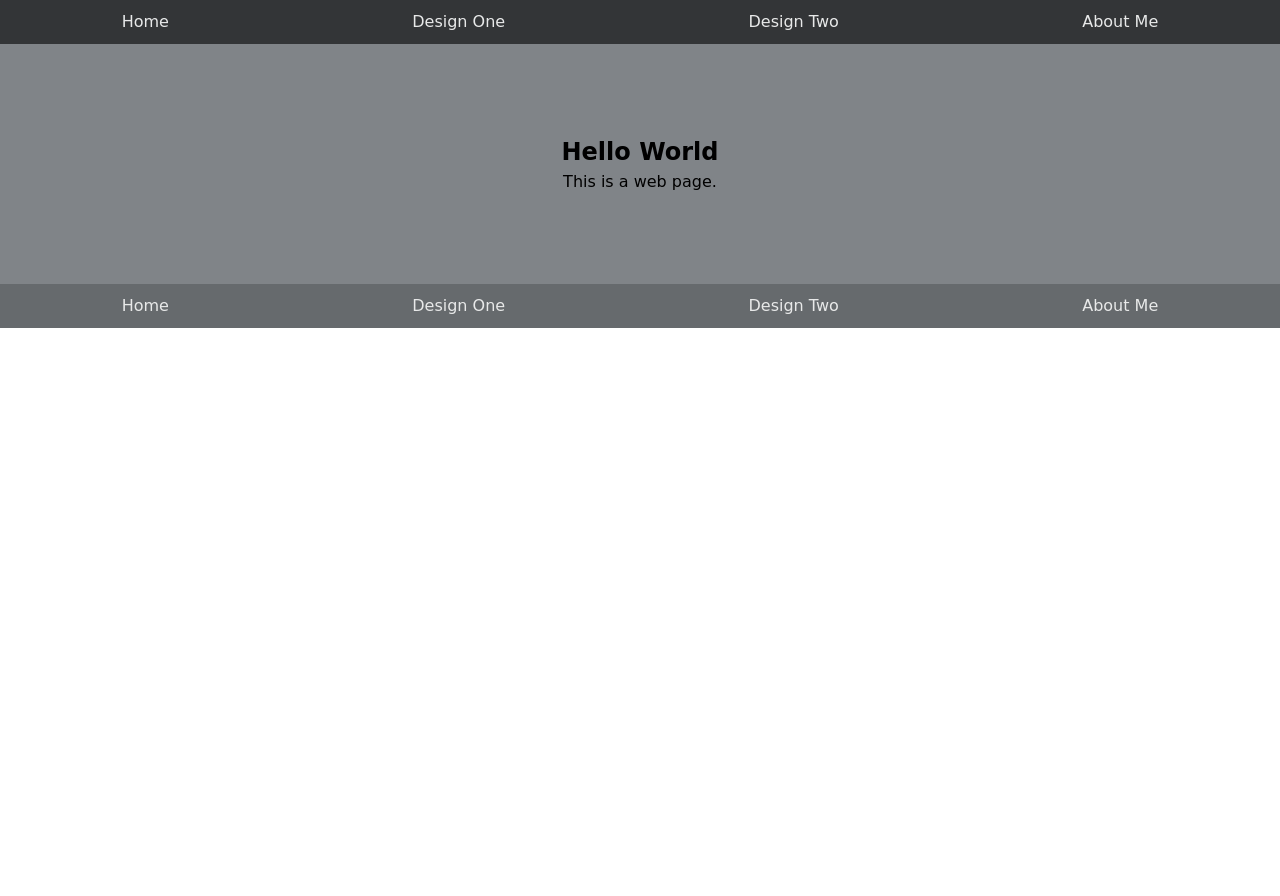
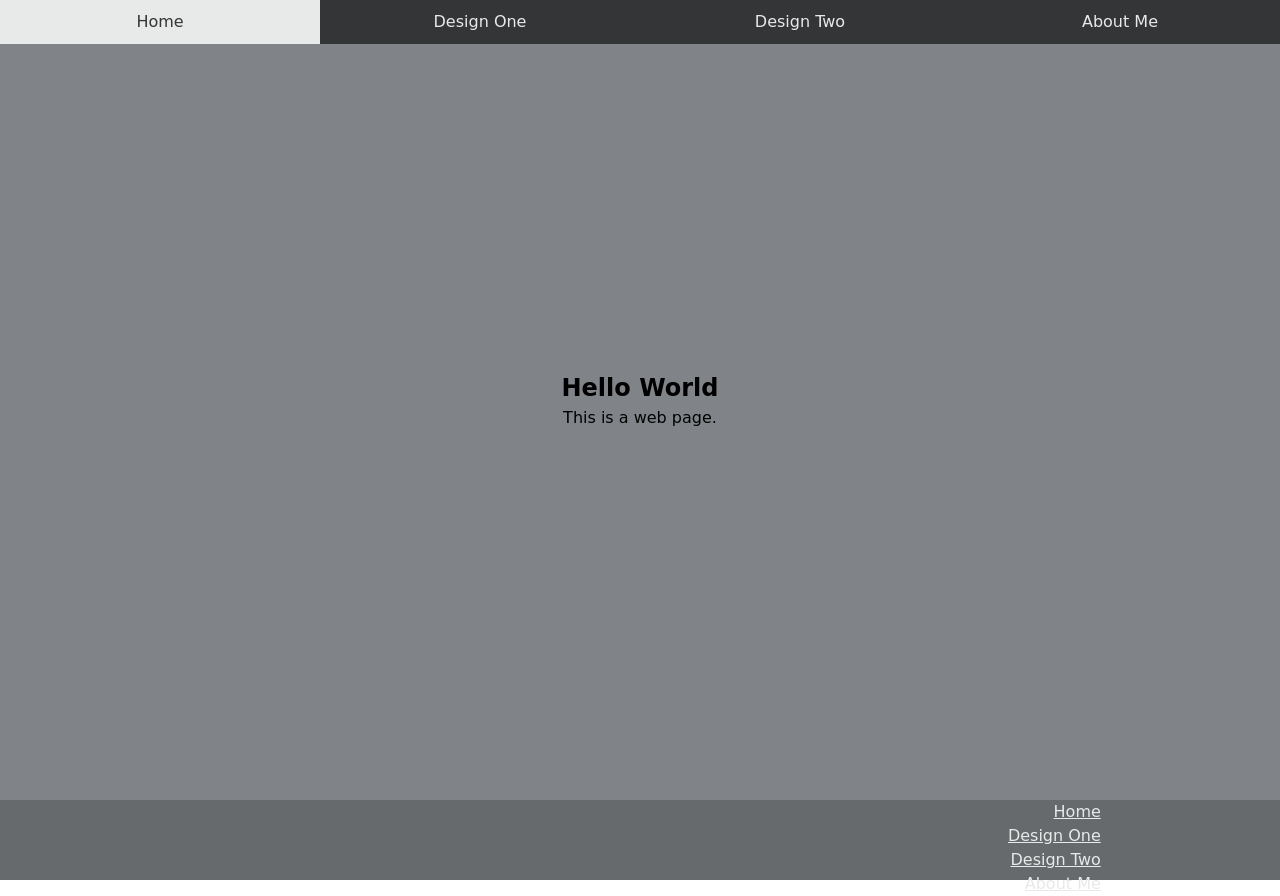
Before and after one commit to marcelalbl/artist-landingpage, a plain HTML site: page index.html in a window 1280 px wide. Before the commit the page ends 800 px from the top, so only its background shows below. Drawn offline with Linux system fonts and the light colour scheme; a web font is replaced by a local one.

Commit message:
Enhanced style for header and footer.

```diff
--- a/style.css
+++ b/style.css
@@ -99,7 +99,7 @@ body {
   ========================================
 */
 section {
-    height: 30vh;
+    min-height: 100vh;
     display: flex;
     flex-direction: column;
     justify-content: center;
@@ -107,19 +107,20 @@ section {
     background-color: var(--primary-color-white4, #666A6D);
 }
 
-header {
-    background-color: var(--primary-color-black2, black);
-}
-footer {
-    background-color: var(--primary-color-black4, black)
-}
-
 /*
   ========================================
   Navigation
   ========================================
 */
-ul {
+header {
+    background-color: var(--primary-color-black2, black);
+    position: fixed;
+    top: 0;
+	left: 0;
+	right: 0;
+}
+
+header ul {
     list-style: none;
     display: flex;
     justify-content: space-evenly;
@@ -127,21 +128,43 @@ ul {
     padding-left: 0;
 }
 
-li {
-    margin:auto;
+header li {
+    width: 25%;
+    text-align: center;
+}
+
+header li a {
+    display: inline-block;
+    padding: 10px 15px;
+    text-decoration: none;
+    color: var(--primary-color-white, #FFF);
+}
+
+footer {
+    background-color: var(--primary-color-black4, black);
+    height: 10%;
+}
+
+footer ul {
+    list-style: none;
+    padding: 0 10%;
+}
+
+footer li {
+    text-align: right;
+    height: 2%;
+
+}
+
+footer li a {
+    color: var(--primary-color-white, #FFF);
+    margin-right: 5%;
 }
 
 li:hover {
     background-color: var(--primary-color-white, #FFF);
 }
 
-li a {
-    display: inline-block;
-    padding: 10px 15px;
-    text-decoration: none;
-    color: var(--primary-color-white, #FFF);
-}
-
 li:hover a {
     color: var(--primary-color-black2, #000);
 }
```
